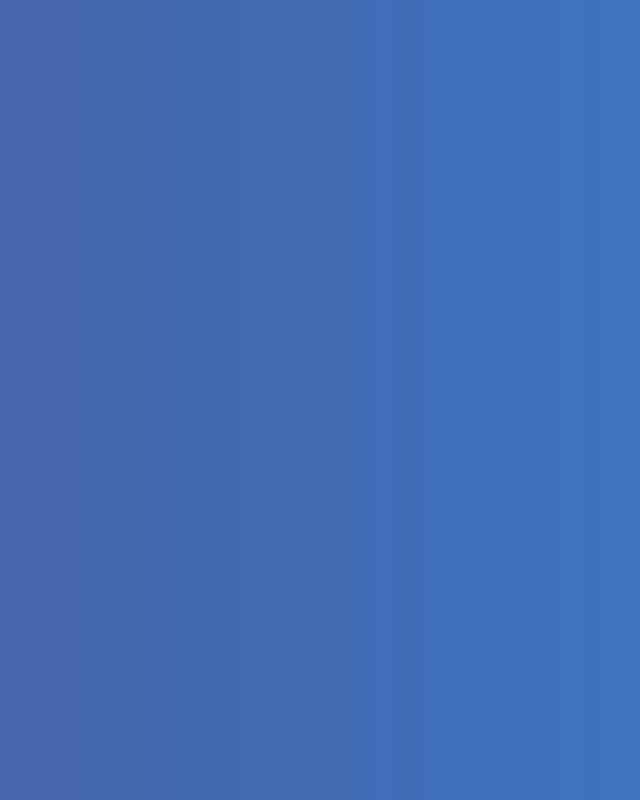
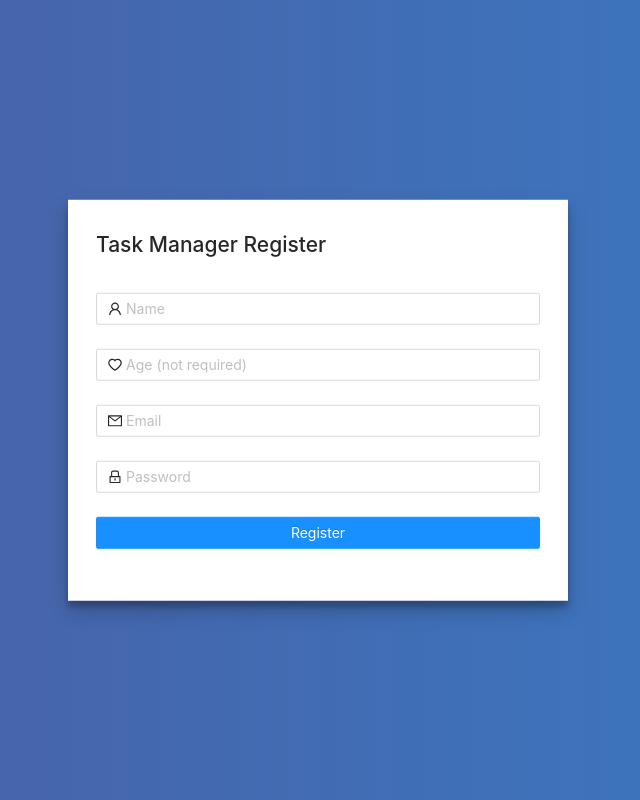
Before and after one commit to JaynPan/Task-Manager, a React (Create React App) app in the folder client/: page /register in a window 1280 px wide. Shown: the whole page, without its empty margins (322-962 px from the left). Built offline with nearby package versions, Linux system fonts and the light colour scheme.

Commit message:
Create register page

```diff
--- a/client/package.json
+++ b/client/package.json
@@ -15,7 +15,8 @@
     "react-router": "^5.1.2",
     "react-router-dom": "^5.1.2",
     "react-scripts": "3.4.0",
-    "styled-components": "^5.0.1"
+    "styled-components": "^5.0.1",
+    "validator": "^12.2.0"
   },
   "scripts": {
     "start": "react-scripts start",
--- a/client/src/page/login.js
+++ b/client/src/page/login.js
@@ -1,5 +1,6 @@
 import React, { useState, useContext } from 'react';
 import Cookies from 'js-cookie';
+import { Link } from 'react-router-dom';
 import {
   Form, Input, Button, Checkbox,
 } from 'antd';
@@ -46,7 +47,7 @@ export default function Login() {
 
   return (
     <FixedForm>
-      <h2 style={{ paddingBottom: '1em' }}>Task Manager</h2>
+      <h2 style={{ paddingBottom: '1em' }}>Task Manager Login</h2>
       {errMsg.length !== 0 && <ErrMsg className="error">{errMsg}</ErrMsg>}
 
       <Form
@@ -83,6 +84,7 @@ export default function Login() {
             Log in
           </Button>
           {' Or '}
+          <Link to="/register">register now!</Link>
         </Form.Item>
       </Form>
     </FixedForm>
--- /dev/null
+++ b/client/src/page/register.js
@@ -0,0 +1,117 @@
+import React, { useState } from 'react';
+import { Form, Input, Button } from 'antd';
+import {
+  UserOutlined, LockOutlined, MailOutlined, HeartOutlined,
+} from '@ant-design/icons';
+import isEmail from 'validator/lib/isEmail';
+
+import FixedForm from '../styled-components/fixed_form';
+import ErrMsg from '../styled-components/err_msg';
+
+export default function Register(props) {
+  const [errMsg, setErrMsg] = useState('');
+
+  const isValid = (values) => {
+    if (!isEmail(values.email)) {
+      setErrMsg('Invalid Email Address');
+      return false;
+    }
+
+    if (values.age && values.age <= 0) {
+      setErrMsg('Age must be a positive number');
+      return false;
+    }
+
+    if (values.password.length < 6) {
+      setErrMsg('Password shorter than the minimum allowed length (6)');
+      return false;
+    }
+
+    if (values.password === 'password') {
+      setErrMsg('Password cannot contain "password"');
+      return false;
+    }
+
+    return true;
+  };
+
+  const onFinish = async (values) => {
+    if (!isValid(values)) {
+      return false;
+    }
+
+    try {
+      const res = await fetch('/users', {
+        method: 'POST',
+        body: JSON.stringify(values),
+        headers: {
+          'Content-Type': 'application/json',
+        },
+      });
+
+      if (res.status === 201) {
+        return props.history.push('/login');
+      }
+      const json = await res.json();
+
+      return setErrMsg(json.error);
+    } catch (e) {
+      return setErrMsg(`Something went wrong! ${e}`);
+    }
+  };
+
+  const onFieldsChange = () => {
+    if (errMsg.length !== 0) {
+      setErrMsg('');
+    }
+  };
+
+  return (
+    <FixedForm>
+      <h2 style={{ paddingBottom: '1em' }}>Task Manager Register</h2>
+      {errMsg.length !== 0 && <ErrMsg className="error">{errMsg}</ErrMsg>}
+
+      <Form
+        name="register-form"
+        className="register-form"
+        onFinish={onFinish}
+        onFieldsChange={onFieldsChange}
+      >
+        <Form.Item
+          name="name"
+          rules={[{ required: true, message: 'Please input your Name!' }]}
+        >
+          <Input prefix={<UserOutlined className="site-form-item-icon" />} placeholder="Name" />
+        </Form.Item>
+        <Form.Item name="age">
+          <Input
+            prefix={<HeartOutlined className="site-form-item-icon" />}
+            placeholder="Age (not required)"
+          />
+        </Form.Item>
+        <Form.Item
+          name="email"
+          rules={[{ required: true, message: 'Please input your Email!' }]}
+        >
+          <Input prefix={<MailOutlined className="site-form-item-icon" />} placeholder="Email" />
+        </Form.Item>
+        <Form.Item
+          name="password"
+          rules={[{ required: true, message: 'Please input your Password!' }]}
+        >
+          <Input
+            prefix={<LockOutlined className="site-form-item-icon" />}
+            type="password"
+            placeholder="Password"
+          />
+        </Form.Item>
+
+        <Form.Item>
+          <Button type="primary" htmlType="submit" style={{ width: '100%' }}>
+            Register
+          </Button>
+        </Form.Item>
+      </Form>
+    </FixedForm>
+  );
+}
--- a/client/src/routes/routes.js
+++ b/client/src/routes/routes.js
@@ -3,6 +3,7 @@ import { Route, Switch, Redirect } from 'react-router-dom';
 
 import Dashboard from '../page/dashboard';
 import Login from '../page/login';
+import Register from '../page/register';
 import UseAuth from '../utils/use_auth';
 
 export default function Routes() {
@@ -17,6 +18,7 @@ export default function Routes() {
         // if user already authenticat, redirect to home page
         render={() => (!Auth.auth ? <Login /> : <Redirect to="/" />)}
       />
+      <Route exact path="/register" component={Register} />
     </Switch>
   );
 }
```
Also changed, not shown: 1 other file (tests, documents, lock files or other folders).
